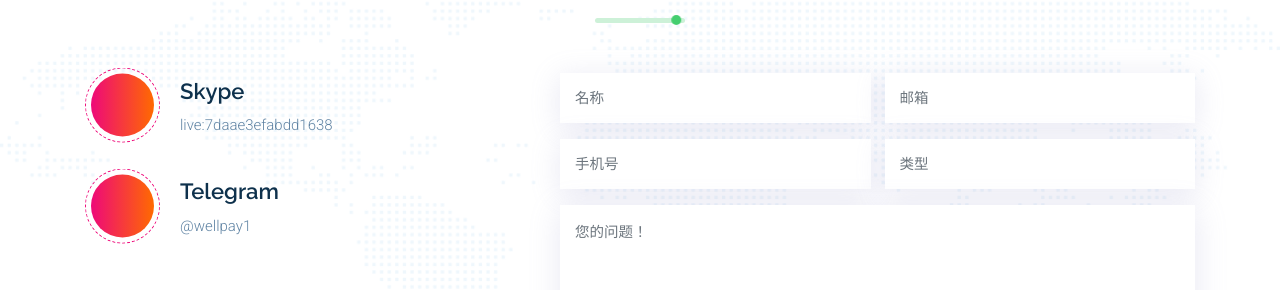
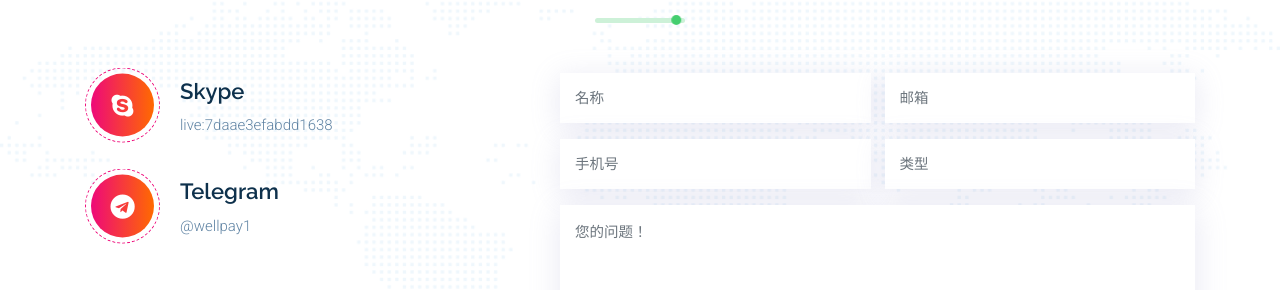
Before and after one commit to Mr-Giant/portal, a Vue app: page /contact in a window 1280 px wide. Shown: the part 510-800 px from the top of the page. Built offline with nearby package versions, Linux system fonts and the light colour scheme; what vue-backtotop would draw is missing.

Commit message:
skype/te 图标调整

```diff
--- a/src/components/contact/ContactArea.vue
+++ b/src/components/contact/ContactArea.vue
@@ -11,16 +11,9 @@
                 <div class="col-lg-5 col-md-12">
                     <div class="contact-info">
                         <ul>
-                            <!-- <li>
-                                <div class="icon">
-                                    <i class="fas fa-map-marker-alt"></i>
-                                </div>
-                                <span>Address</span>
-                                CA 560 Bush St & 20th Ave, Apt 5 San Francisco, 230909, Canada
-                            </li> -->
                             <li>
-                                <div class="icon">
-                                    <i class="fas"></i>
+                                <div class="icon fa-twitter">
+                                    <a href="#" target="_blank"><i class="fab fa-skype" style="color: white;"></i></a>
                                 </div>
                                 <span>Skype</span>
                                 <a href="#">live:7daae3efabdd1638</a>
@@ -28,7 +21,7 @@
 
                             <li>
                                 <div class="icon">
-                                    <i class="fas"></i>
+                                   <a href="#" target="_blank"><i class="fab fa-telegram" style="color: white;"></i></a>
                                 </div>
                                 <span>Telegram</span>
                                 <a href="#">@wellpay1</a>
```
